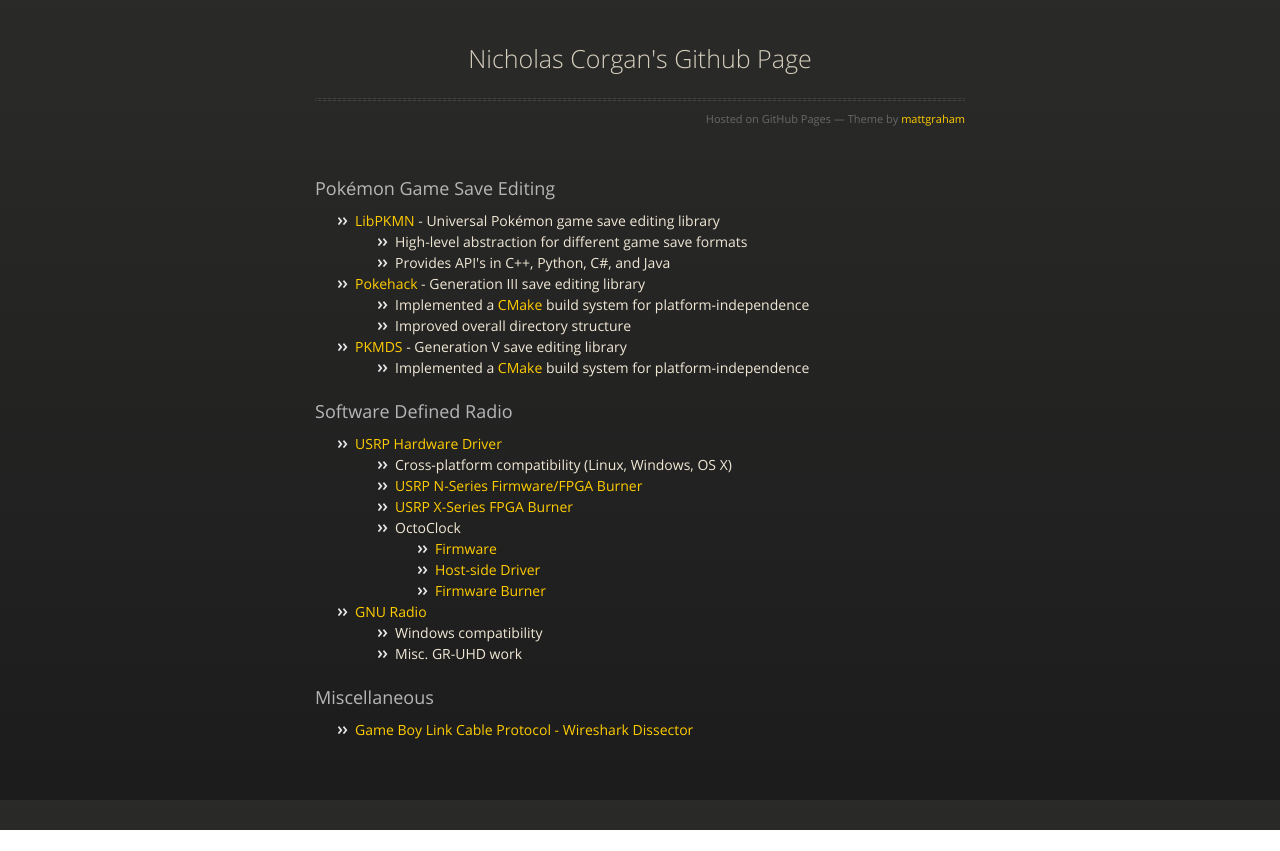
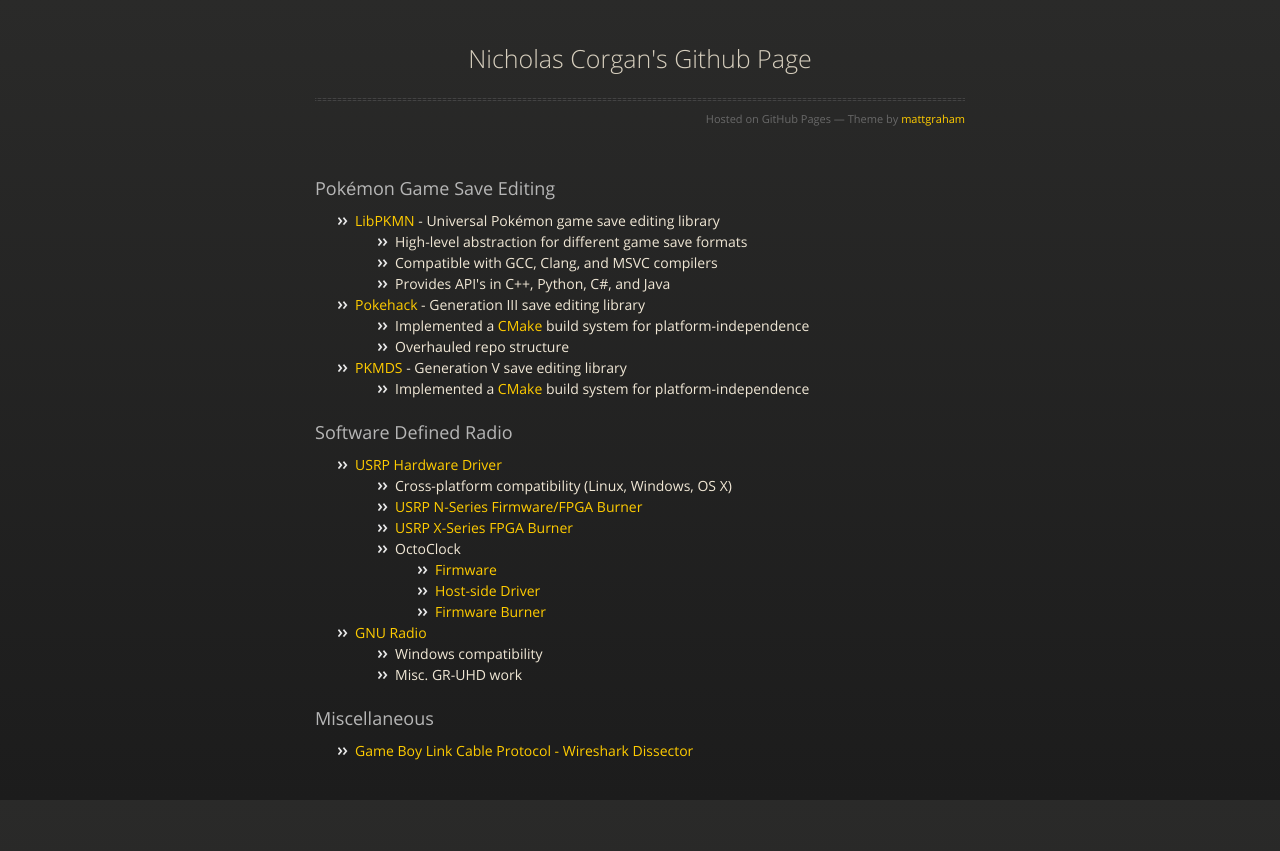
Before and after one commit to ncorgan/ncorgan.github.io, a plain HTML site: page index.html in a window 1280 px wide. Before the commit the page ends 830 px from the top, so only its background shows below. Drawn offline with Linux system fonts and the light colour scheme.

Commit message:
Update Sat Dec 13 22:55:43 PST 2014

```diff
--- a/index.html
+++ b/index.html
@@ -34,12 +34,13 @@
     <li><a href="https://ncorgan.github.io/LibPKMN">LibPKMN</a> - Universal Pokémon game save editing library</li>
     <ul>
         <li>High-level abstraction for different game save formats</li>
+        <li>Compatible with GCC, Clang, and MSVC compilers</li>
         <li>Provides API's in C++, Python, C#, and Java</li>
     </ul>
     <li><a href="https://github.com/Grazfather/pokehack">Pokehack</a> - Generation III save editing library</li>
     <ul>
         <li>Implemented a <a href="http://www.cmake.org">CMake</a> build system for platform-independence</li>
-        <li>Improved overall directory structure</li>
+        <li>Overhauled repo structure</li>
     </ul>
     <li><a href="https://github.com/codemonkey85/PKMDS">PKMDS</a> - Generation V save editing library</li>
     <ul>
```
